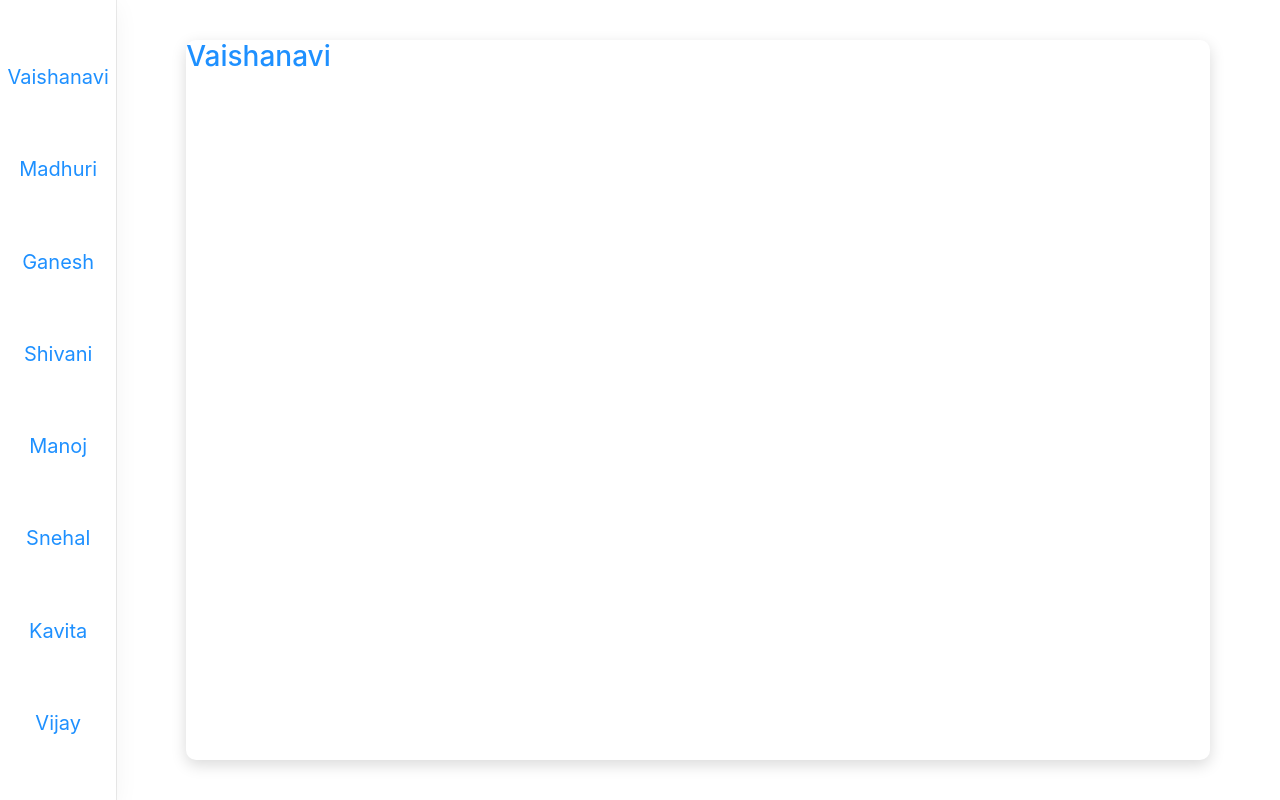
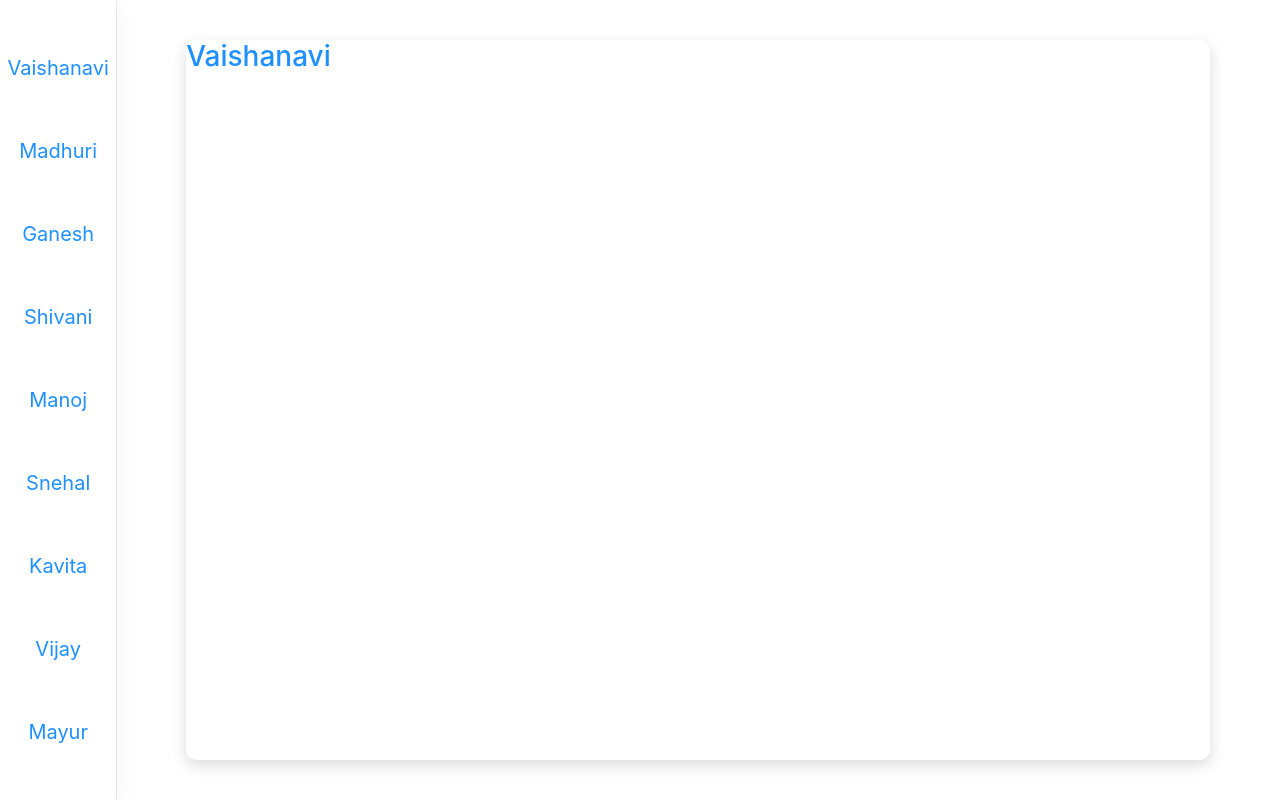
Before and after one commit to Viren-hub/Internship03, a plain HTML site: page index.html in a window 1280 px wide. Drawn offline with nearby package versions, Linux system fonts and the light colour scheme.

Commit message:
i am intern

```diff
--- a/index.html
+++ b/index.html
@@ -41,6 +41,9 @@
                 <li>
                     <a href="#8a" data-toggle="tab">Vijay</a>
                 </li>
+                <li>
+                    <a href="#9a" data-toggle="tab">Mayur</a>
+                </li>
             </ul>
         </div>
 
@@ -78,6 +81,10 @@
                 <div class="tab-pane" id="8a">
                     <h3>Vijay</h3>
                 </div>
+                 <!-- ======== Mayur ============ -->
+                <div class="tab-pane" id="8a">
+                    <h3>Mayur</h3>
+                </div>
             </div>
         </div>
     </div>
```
